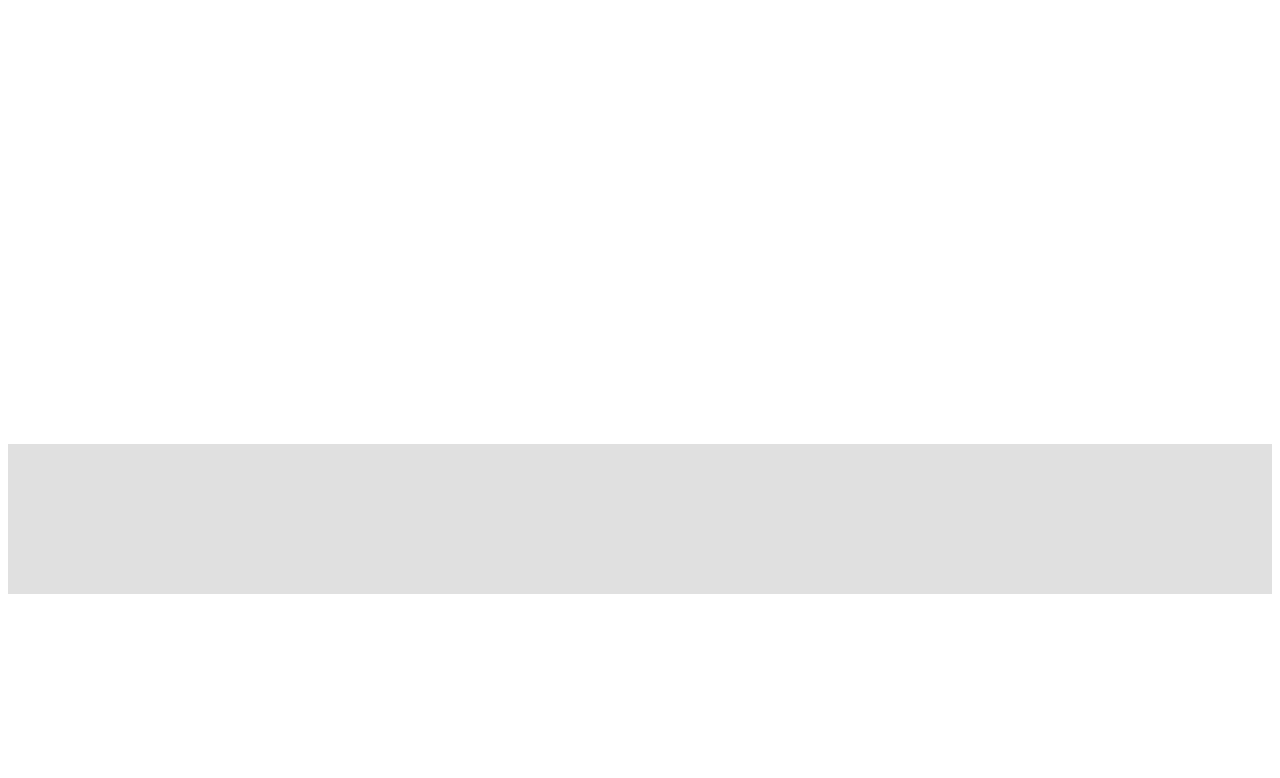
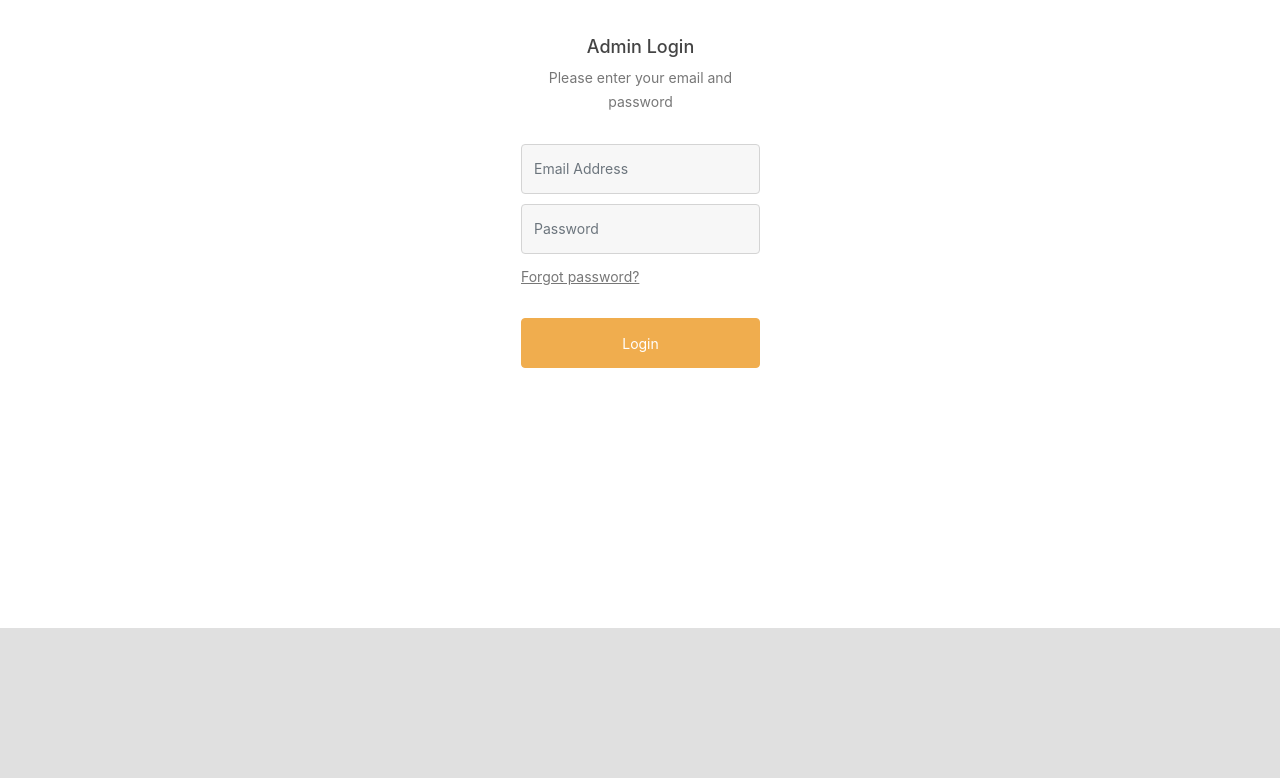
Before and after one commit to lidagim84/lidagim84.github.io, a website: page project1/takeone_admin/login.html in a window 1280 px wide. Shown: the part 172-950 px from the top of the page. Before the commit the page ends 808 px from the top, so only its background shows below. Drawn offline with nearby package versions, Linux system fonts and the light colour scheme; files that its build step writes are made by us from their sources; files whose address does not match are found by name.

Commit message:
Update login.html

```diff
--- a/project1/takeone_admin/login.html
+++ b/project1/takeone_admin/login.html
@@ -6,6 +6,7 @@
     <link href="https://fonts.googleapis.com/css?family=Noto+Sans+KR&display=swap" rel="stylesheet">
     <link rel="stylesheet" type="text/css" href="css/font/notosans.css" media="all">
     <link rel="stylesheet" href="css/reset.css">
+    <link href="//maxcdn.bootstrapcdn.com/bootstrap/4.1.1/css/bootstrap.min.css" rel="stylesheet" id="bootstrap-css">
     <link rel="stylesheet" href="css/style.css">
 </head>
 <body>
@@ -15,8 +16,83 @@
     </div>
 
     <div id="container">
-        <div id="contents" class="company">
+        <div id="contents">
+<style>
+.panel h2{ color:#444444; font-size:18px; margin:0 0 8px 0;}
+.panel p { color:#777777; font-size:14px; margin-bottom:30px; line-height:24px;}
+.login-form .form-control {
+  background: #f7f7f7 none repeat scroll 0 0;
+  border: 1px solid #d4d4d4;
+  border-radius: 4px;
+  font-size: 14px;
+  height: 50px;
+  line-height: 50px;
+}
+.main-div {
+  background: #ffffff none repeat scroll 0 0;
+  border-radius: 2px;
+  margin: 10px auto 30px;
+  max-width: 38%;
+  padding: 50px 70px 70px 71px;
+}
 
+.login-form .form-group {
+  margin-bottom:10px;
+}
+.login-form{ text-align:center;}
+.forgot a {
+  color: #777777;
+  font-size: 14px;
+  text-decoration: underline;
+}
+.login-form  .btn.btn-primary {
+  background: #f0ad4e none repeat scroll 0 0;
+  border-color: #f0ad4e;
+  color: #ffffff;
+  font-size: 14px;
+  width: 100%;
+  height: 50px;
+  line-height: 50px;
+  padding: 0;
+}
+.forgot {
+  text-align: left; margin-bottom:30px;
+}
+.botto-text {
+  color: #ffffff;
+  font-size: 14px;
+  margin: auto;
+}
+.login-form .btn.btn-primary.reset {
+  background: #ff9900 none repeat scroll 0 0;
+}
+.back { text-align: left; margin-top:10px;}
+.back a {color: #444444; font-size: 13px;text-decoration: none;}
+
+</style>
+           <div class="login-form">
+                <div class="main-div">
+                    <div class="panel">
+                       <h2>Admin Login</h2>
+                       <p>Please enter your email and password</p>
+                    </div>
+                    <form id="Login">
+                        <div class="form-group">
+                            <input type="email" class="form-control" id="inputEmail" placeholder="Email Address">
+                        </div>
+
+                        <div class="form-group">
+                            <input type="password" class="form-control" id="inputPassword" placeholder="Password">
+                        </div>
+                        <div class="forgot">
+                         <a href="reset.html">Forgot password?</a>
+                        </div>
+                        <button type="submit" class="btn btn-primary">Login</button>
+                    </form>
+                </div>
+                <p class="botto-text"> Designed by Sunil Rajput</p>
+                </div>
+            </div>
 
         </div>
     </div>
@@ -27,4 +103,5 @@
     </div>
 </div>
 </body>
+<script src="//maxcdn.bootstrapcdn.com/bootstrap/4.1.1/js/bootstrap.min.js"></script>
 </html>
```
